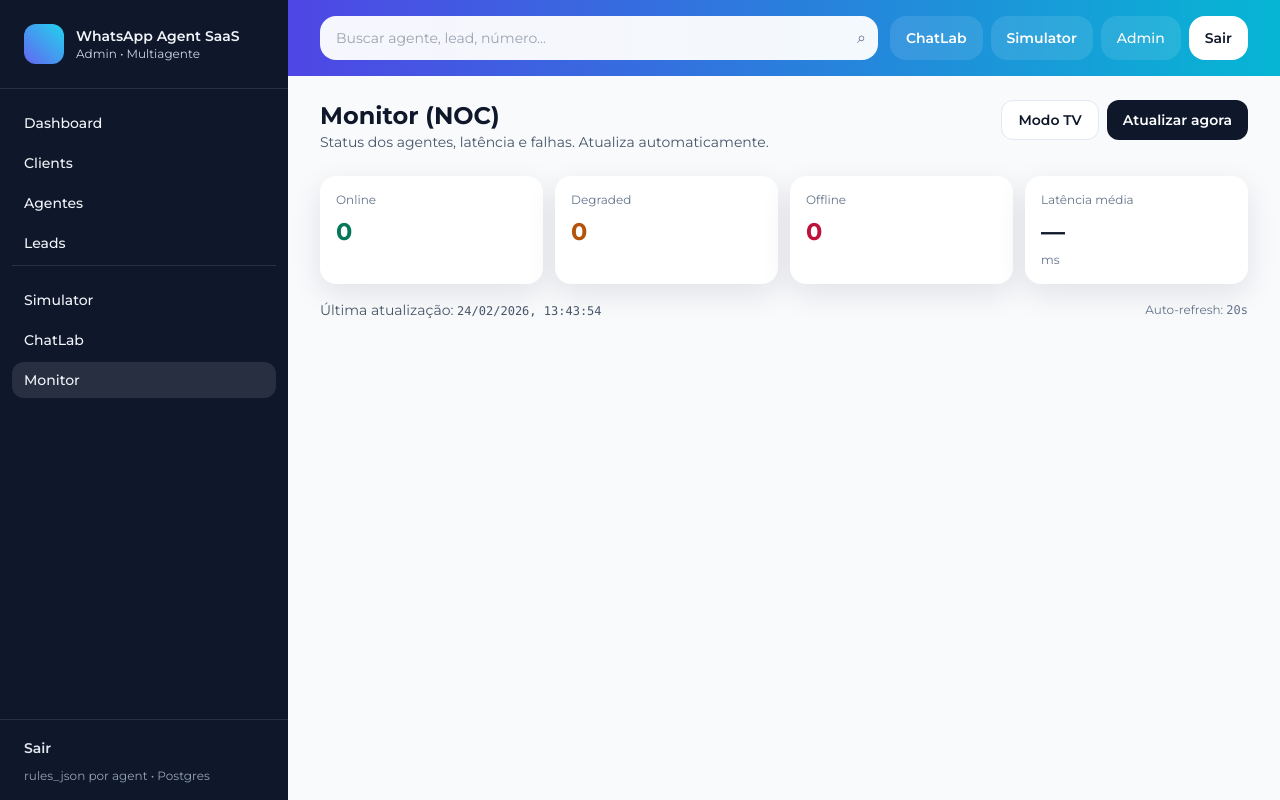
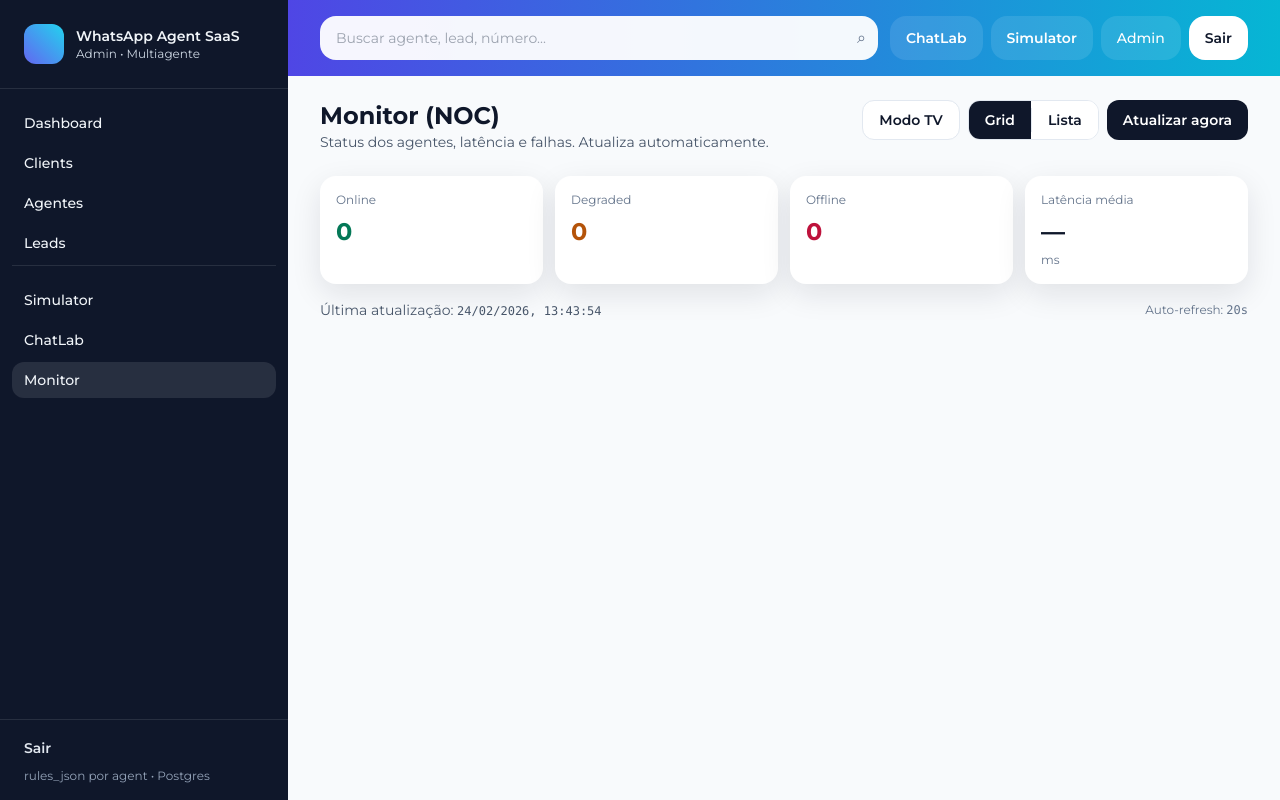
Before and after one commit to MarcilioLeiteSilva/whatsapp-agent, a FastAPI app: page /admin/web/monitor in a window 1280 px wide. Run offline with FastAPI, Linux system fonts and the light colour scheme; data that the repository does not hold is empty; some libraries are stand-ins or nearby versions.

Commit message:
Update monitor.html

```diff
--- a/app/templates/monitor.html
+++ b/app/templates/monitor.html
@@ -5,7 +5,6 @@
 
   {% if mode == "tv" %}
     <style>
-      /* Modo TV (NOC): mais colunas e mais “presença” */
       h1 { font-size: 32px !important; }
       #grid { grid-template-columns: repeat(4, minmax(0, 1fr)) !important; }
       @media (max-width: 1280px){ #grid { grid-template-columns: repeat(3, minmax(0, 1fr)) !important; } }
@@ -19,11 +18,23 @@
       <p class="text-sm text-slate-600">Status dos agentes, latência e falhas. Atualiza automaticamente.</p>
     </div>
 
-    <div class="flex gap-2">
+    <div class="flex gap-2 flex-wrap items-center">
       <a href="/admin/web/monitor?mode=tv"
          class="h-10 inline-flex items-center px-4 rounded-xl bg-white border border-slate-200 text-slate-900 text-sm font-semibold hover:bg-slate-50">
         Modo TV
       </a>
+
+      <!-- Toggle view -->
+      <div class="h-10 inline-flex items-center rounded-xl bg-white border border-slate-200 overflow-hidden">
+        <button id="btn_grid" class="h-10 px-4 text-sm font-semibold hover:bg-slate-50">
+          Grid
+        </button>
+        <div class="w-px h-6 bg-slate-200"></div>
+        <button id="btn_list" class="h-10 px-4 text-sm font-semibold hover:bg-slate-50">
+          Lista
+        </button>
+      </div>
+
       <button id="refresh"
          class="h-10 inline-flex items-center px-4 rounded-xl bg-slate-900 text-white text-sm font-semibold hover:bg-slate-800">
         Atualizar agora
@@ -61,7 +72,7 @@
     </div>
   </div>
 
-  <!-- Grid -->
+  <!-- GRID VIEW -->
   <div id="grid"
        class="{% if mode=='tv' %}mt-0{% else %}mt-4{% endif %} grid grid-cols-1 sm:grid-cols-2 xl:grid-cols-3 gap-4 p-4">
   </div>
@@ -108,46 +119,94 @@
     </div>
   </template>
 
+  <!-- LIST VIEW -->
+  <div id="list" class="mt-4 hidden">
+    <div class="bg-white rounded-2xl shadow-soft border overflow-x-auto">
+      <table class="min-w-full text-sm">
+        <thead class="text-slate-500">
+          <tr class="border-b">
+            <th class="text-left py-3 px-4 font-semibold">Status</th>
+            <th class="text-left py-3 px-4 font-semibold">Agente</th>
+            <th class="text-left py-3 px-4 font-semibold">Instance</th>
+            <th class="text-left py-3 px-4 font-semibold">Client</th>
+            <th class="text-left py-3 px-4 font-semibold">Latência</th>
+            <th class="text-left py-3 px-4 font-semibold">Último check</th>
+            <th class="text-left py-3 px-4 font-semibold">Config</th>
+            <th class="text-left py-3 px-4 font-semibold">Erro</th>
+          </tr>
+        </thead>
+        <tbody id="list_body" class="divide-y"></tbody>
+      </table>
+    </div>
+  </div>
+
+  <template id="row_tpl">
+    <tr>
+      <td class="py-3 px-4">
+        <span class="row_badge inline-flex items-center gap-2 px-2.5 py-1 rounded-full text-xs font-semibold bg-slate-100 text-slate-700">
+          <span class="row_dot">●</span><span class="row_status">unknown</span>
+        </span>
+      </td>
+      <td class="py-3 px-4 font-semibold row_name">—</td>
+      <td class="py-3 px-4 font-mono text-xs row_instance">—</td>
+      <td class="py-3 px-4 font-mono text-xs row_client">—</td>
+      <td class="py-3 px-4 row_lat">—</td>
+      <td class="py-3 px-4 font-mono text-xs row_checked">—</td>
+      <td class="py-3 px-4 row_conf">—</td>
+      <td class="py-3 px-4 font-mono text-xs text-slate-600 row_err break-words">—</td>
+    </tr>
+  </template>
+
   <script>
-    const DATA_URL_FROM_SERVER = "{{ data_url }}";
-    const DATA_URL = (DATA_URL_FROM_SERVER && DATA_URL_FROM_SERVER.startsWith("/"))
-      ? DATA_URL_FROM_SERVER
-      : "/admin/web/monitor/data";
-
+    const DATA_URL = "/admin/web/monitor/data";
     const REFRESH_MS = 20000;
 
     function $(id){ return document.getElementById(id); }
     function setText(el, txt){ el.textContent = (txt === null || txt === undefined || txt === "") ? "—" : String(txt); }
 
     function badgeStyle(status){
-      if(status === "online")   return {dot:"bg-emerald-500", badge:"bg-emerald-50 text-emerald-700"};
-      if(status === "degraded") return {dot:"bg-amber-500",   badge:"bg-amber-50 text-amber-700"};
-      if(status === "offline")  return {dot:"bg-rose-600",    badge:"bg-rose-50 text-rose-700"};
-      return {dot:"bg-slate-300", badge:"bg-slate-100 text-slate-700"};
+      if(status === "online")   return {dot:"text-emerald-600", badge:"bg-emerald-50 text-emerald-700"};
+      if(status === "degraded") return {dot:"text-amber-600",   badge:"bg-amber-50 text-amber-700"};
+      if(status === "offline")  return {dot:"text-rose-700",    badge:"bg-rose-50 text-rose-700"};
+      return {dot:"text-slate-400", badge:"bg-slate-100 text-slate-700"};
     }
 
-    function render(data){
-      const stats = data.stats || {};
-      setText($("stat_online"), stats.online);
-      setText($("stat_degraded"), stats.degraded);
-      setText($("stat_offline"), stats.offline);
-      setText($("stat_avg"), stats.avg_latency_ms ?? "—");
-      $("last_update").textContent = new Date().toLocaleString("pt-BR");
+    // View mode: grid | list
+    const VIEW_KEY = "noc_view_mode";
+    function getViewMode(){
+      return localStorage.getItem(VIEW_KEY) || "grid";
+    }
+    function setViewMode(mode){
+      localStorage.setItem(VIEW_KEY, mode);
+      applyViewMode(mode);
+    }
+    function applyViewMode(mode){
+      const isGrid = (mode === "grid");
+      $("grid").classList.toggle("hidden", !isGrid);
+      $("list").classList.toggle("hidden", isGrid);
 
+      // botão ativo
+      const on = "bg-slate-900 text-white";
+      const off = "bg-white text-slate-900";
+      $("btn_grid").className = "h-10 px-4 text-sm font-semibold " + (isGrid ? on : off) + " hover:bg-slate-50";
+      $("btn_list").className = "h-10 px-4 text-sm font-semibold " + (!isGrid ? on : off) + " hover:bg-slate-50";
+    }
+
+    function renderGrid(items){
       const grid = $("grid");
       grid.innerHTML = "";
-
-      const items = (data.items || []).slice();
-      items.sort((a,b) => {
-        const order = {offline:0, degraded:1, online:2, unknown:3};
-        return (order[a.status] ?? 9) - (order[b.status] ?? 9);
-      });
 
       for(const it of items){
         const node = $("card_tpl").content.cloneNode(true);
         const st = badgeStyle(it.status);
 
-        node.querySelector(".dot").className = "dot h-2.5 w-2.5 rounded-full " + st.dot;
+        // dot/badge
+        const dot = node.querySelector(".dot");
+        dot.className = "dot h-2.5 w-2.5 rounded-full " + (
+          it.status === "online" ? "bg-emerald-500" :
+          it.status === "degraded" ? "bg-amber-500" :
+          it.status === "offline" ? "bg-rose-600" : "bg-slate-300"
+        );
 
         const badge = node.querySelector(".badge");
         badge.className = "badge inline-flex items-center px-2.5 py-1 rounded-full text-xs font-semibold " + st.badge;
@@ -159,13 +218,60 @@
 
         const lat = (it.latency_ms === null || it.latency_ms === undefined) ? "—" : it.latency_ms;
         setText(node.querySelector(".lat"), lat);
-
         setText(node.querySelector(".checked"), it.checked_at || "—");
         setText(node.querySelector(".conf"), it.configured ? "base_url OK" : "sem base_url");
         setText(node.querySelector(".err"), it.error ? it.error : "—");
 
         grid.appendChild(node);
       }
+    }
+
+    function renderList(items){
+      const tbody = $("list_body");
+      tbody.innerHTML = "";
+
+      for(const it of items){
+        const node = $("row_tpl").content.cloneNode(true);
+        const st = badgeStyle(it.status);
+
+        const badge = node.querySelector(".row_badge");
+        badge.className = "row_badge inline-flex items-center gap-2 px-2.5 py-1 rounded-full text-xs font-semibold " + st.badge;
+
+        const dot = node.querySelector(".row_dot");
+        dot.className = "row_dot " + st.dot;
+
+        setText(node.querySelector(".row_status"), it.status || "unknown");
+        setText(node.querySelector(".row_name"), it.name || it.instance);
+        setText(node.querySelector(".row_instance"), it.instance);
+        setText(node.querySelector(".row_client"), it.client_id);
+
+        const lat = (it.latency_ms === null || it.latency_ms === undefined) ? "—" : (it.latency_ms + " ms");
+        setText(node.querySelector(".row_lat"), lat);
+
+        setText(node.querySelector(".row_checked"), it.checked_at || "—");
+        setText(node.querySelector(".row_conf"), it.configured ? "base_url OK" : "sem base_url");
+        setText(node.querySelector(".row_err"), it.error ? it.error : "—");
+
+        tbody.appendChild(node);
+      }
+    }
+
+    function render(data){
+      const stats = data.stats || {};
+      setText($("stat_online"), stats.online);
+      setText($("stat_degraded"), stats.degraded);
+      setText($("stat_offline"), stats.offline);
+      setText($("stat_avg"), stats.avg_latency_ms ?? "—");
+      $("last_update").textContent = new Date().toLocaleString("pt-BR");
+
+      const items = (data.items || []).slice();
+      items.sort((a,b) => {
+        const order = {offline:0, degraded:1, online:2, unknown:3};
+        return (order[a.status] ?? 9) - (order[b.status] ?? 9);
+      });
+
+      renderGrid(items);
+      renderList(items);
     }
 
     async function load(){
@@ -176,12 +282,10 @@
           credentials: "include",
           cache: "no-store"
         });
-
         if(!r.ok){
           const txt = await r.text().catch(()=>"");
           throw new Error(`HTTP ${r.status} ${r.statusText}${txt ? " - " + txt.slice(0,120) : ""}`);
         }
-
         const data = await r.json();
         if(!data || data.ok !== true) throw new Error(data?.error || "bad_response");
         render(data);
@@ -190,7 +294,13 @@
       }
     }
 
+    // events
     $("refresh").addEventListener("click", load);
+    $("btn_grid").addEventListener("click", () => setViewMode("grid"));
+    $("btn_list").addEventListener("click", () => setViewMode("list"));
+
+    // init
+    applyViewMode(getViewMode());
     load();
     setInterval(load, REFRESH_MS);
   </script>
```
